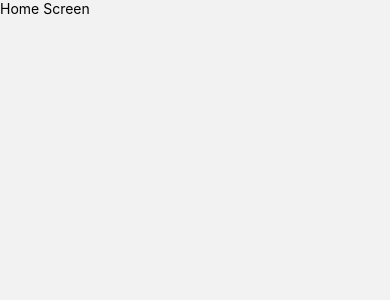
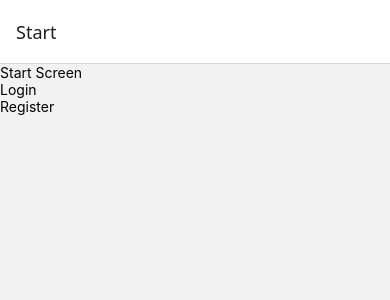
Before and after one commit to irensula/4langs-app, a React Native app in the folder opetuspeli-app/frontend/: screen / in a window 390 px wide. Shown: the top 300 px of the page. Built offline with nearby package versions, Linux system fonts and the light colour scheme.

Commit message:
navigation

```diff
--- a/opetuspeli-app/frontend/App.js
+++ b/opetuspeli-app/frontend/App.js
@@ -17,10 +17,10 @@ function AppContent() {
       // <NavigationContainer theme={isDark ? customDarkTheme : customLightTheme}>
       <NavigationContainer>
         <Stack.Navigator screenOptions={{ headerShown: false }}>
-          <Stack.Screen name="Home" component={HomeScreen} />
-          <Stack.Screen name="Start" component={StartScreen} />
-          <Stack.Screen name="Register" component={RegisterScreen} />
-          <Stack.Screen name="Login" component={LoginScreen} />
+          <Stack.Screen name="Start" component={StartScreen} options={{ headerShown: true }} />
+          <Stack.Screen name="Register" component={RegisterScreen} options={{ headerShown: true }} />
+          <Stack.Screen name="Login" component={LoginScreen} options={{ headerShown: true }} />
+          <Stack.Screen name="Home" component={HomeScreen} options={{ headerShown: true }} />
         </Stack.Navigator>
       </NavigationContainer>
   );
--- a/opetuspeli-app/frontend/screens/LoginScreen.js
+++ b/opetuspeli-app/frontend/screens/LoginScreen.js
@@ -72,6 +72,9 @@ const Login = ({ navigation }) => {
             <Pressable onPress={handleLogin} style={[styles.button, {backgroundColor: colors.buttonBackground}]}>
                 <Text style={styles.buttonText}>Kirjaudu</Text>
             </Pressable>
+            <Pressable onPress={() => navigation.goBack()}>
+                <Text>Back</Text>
+            </Pressable>
         </View>
     )
 }
--- a/opetuspeli-app/frontend/screens/RegisterScreen.js
+++ b/opetuspeli-app/frontend/screens/RegisterScreen.js
@@ -1,9 +1,14 @@
-import { View, Text } from "react-native";
+import { View, Text, Pressable } from "react-native";
 
-const RegisterScreen = () => {
+const RegisterScreen = ({ navigation }) => {
     return (
         <View>
-            <Text>Register Screen</Text>
+            <Text>Register</Text>
+
+            <Pressable onPress={() => navigation.goBack()}>
+                <Text>Back</Text>
+            </Pressable>
+
         </View>
     )
 }
--- a/opetuspeli-app/frontend/screens/StartScreen.js
+++ b/opetuspeli-app/frontend/screens/StartScreen.js
@@ -1,9 +1,15 @@
-import { View, Text } from "react-native";
+import { View, Text, Pressable } from "react-native";
 
-const StartScreen = () => {
+const StartScreen = ({ navigation }) => {
     return (
         <View>
             <Text>Start Screen</Text>
+            <Pressable onPress={() => navigation.navigate('Login')}>
+                <Text>Login</Text>
+            </Pressable>
+            <Pressable onPress={() => navigation.navigate('Register')}>
+                <Text>Register</Text>
+            </Pressable>
         </View>
     )
 }
```
